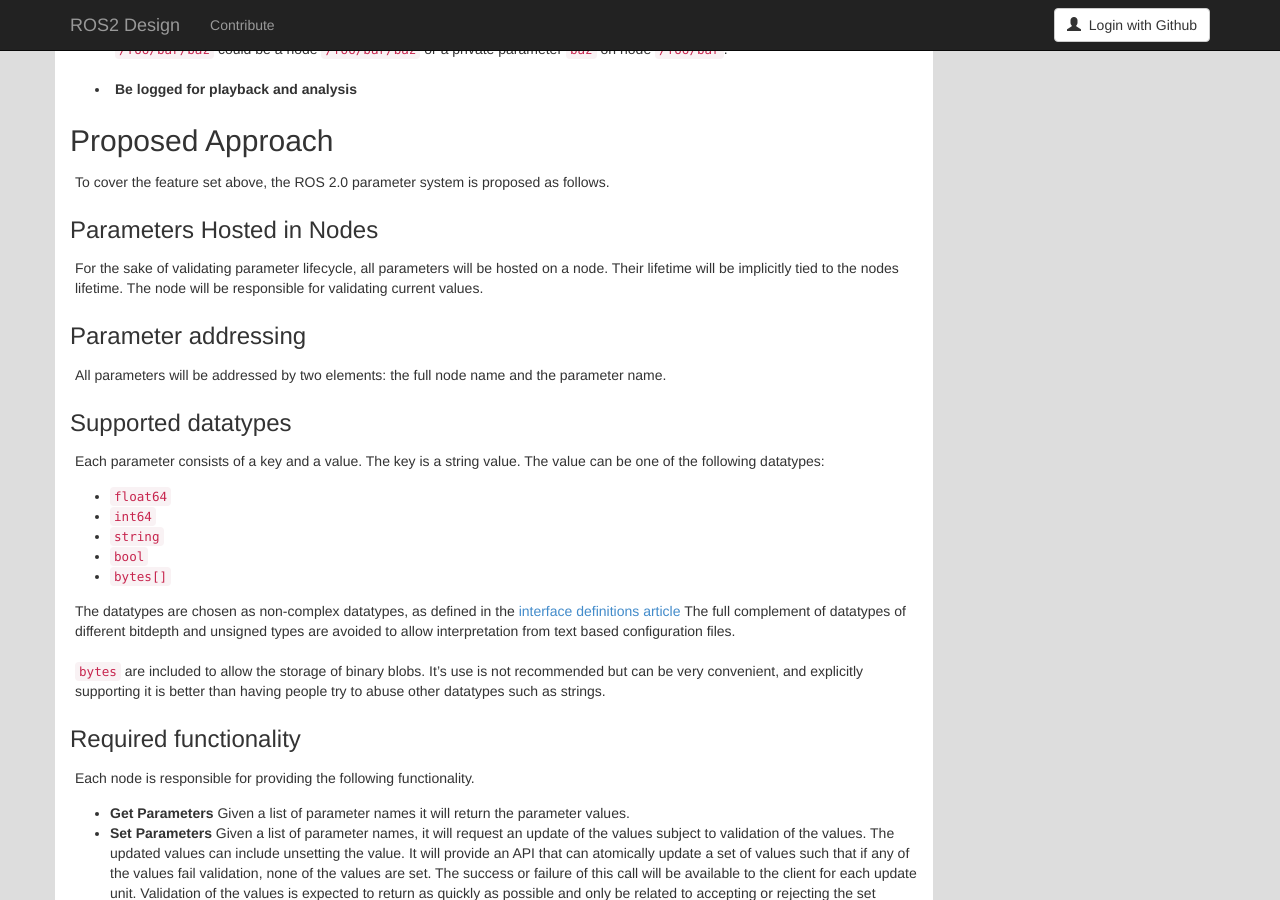
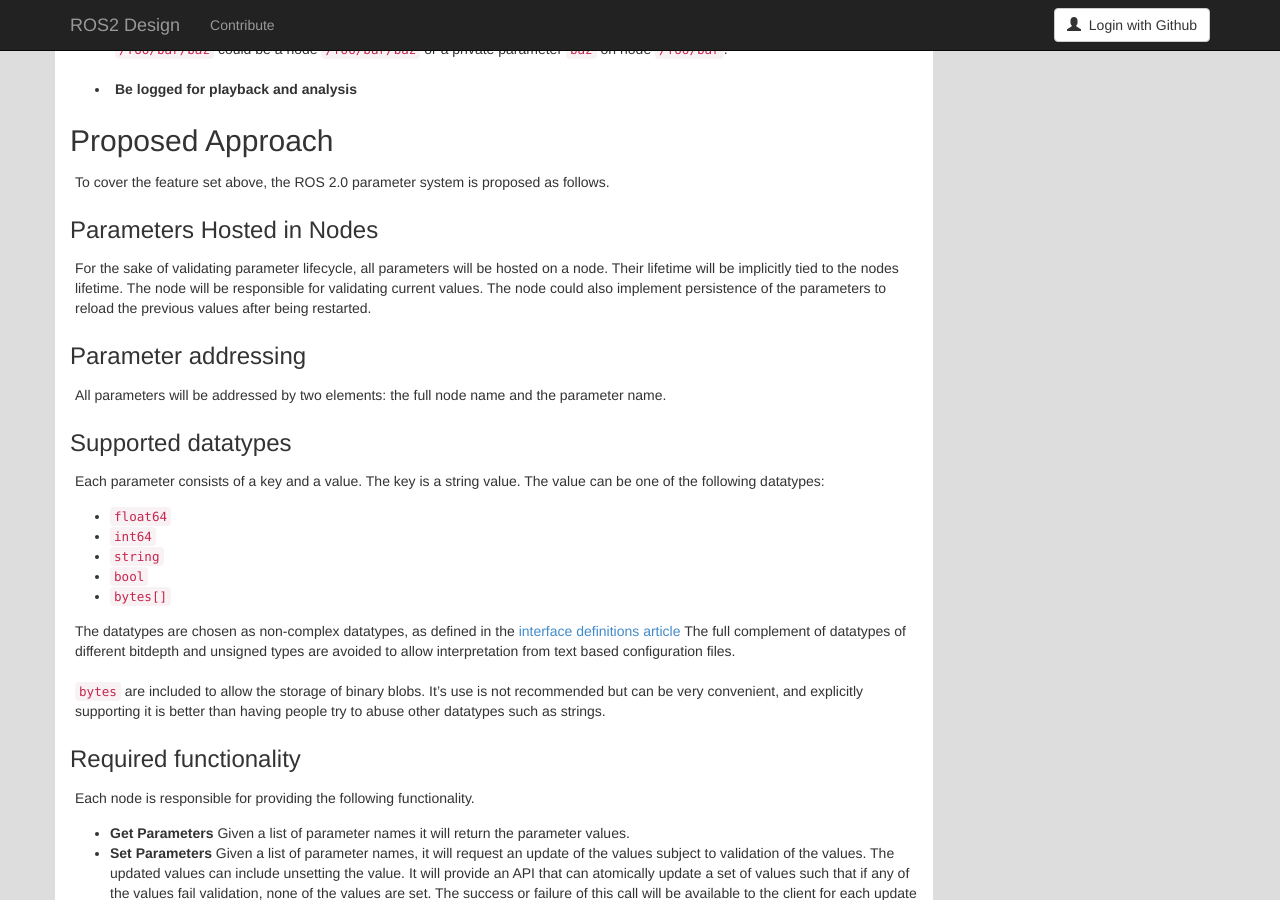
Before and after one commit to ros2/design, a Jekyll site: the page built from articles/055_ros_parameter_design.md, in a window 1280 px wide and 900 px high, scrolled down 1594 px. Built offline with Jekyll 4.4.1, drawn with Linux system fonts in a browser that asks for light colours; nearby versions of some CDN libraries.

Commit message:
note about persistence

```diff
--- a/articles/055_ros_parameter_design.md
+++ b/articles/055_ros_parameter_design.md
@@ -96,6 +96,7 @@ To cover the feature set above, the ROS 2.0 parameter system is proposed as foll
 For the sake of validating parameter lifecycle, all parameters will be hosted on a node.
 Their lifetime will be implicitly tied to the nodes lifetime.
 The node will be responsible for validating current values.
+The node could also implement persistence of the parameters to reload the previous values after being restarted.
 
 ### Parameter addressing
 
```
